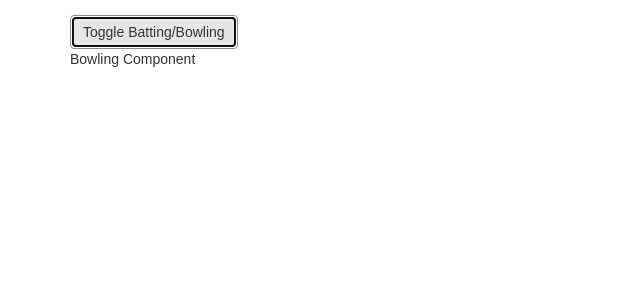
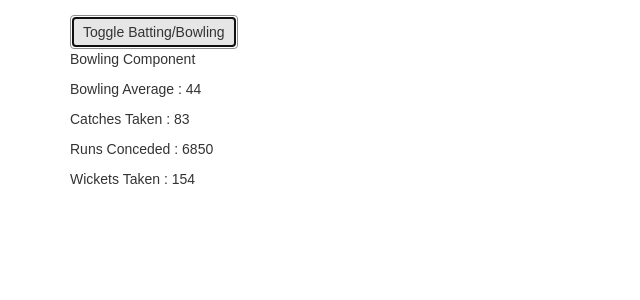
Before and after one commit to divyanshu-rawat/d3-data-viz, a React (Create React App) app: page / in a window 1280 px wide. Both pictures are taken after a click on the button "Toggle Batting/Bowling". Shown: the top 300 px of the page, without its empty margins (0-640 px from the left). Built offline with nearby package versions, Linux system fonts and the light colour scheme; the HTML template or start-up script is replaced by a standard one.

Commit message:
bowling calculation component done

```diff
--- a/src/Components/batting_data_component.js
+++ b/src/Components/batting_data_component.js
@@ -2,7 +2,7 @@
 
 import React from 'react';
 import ReactDOM from 'react-dom';
-import Calculate from './data_calculations';
+import BatCalculate from './bat_data_calculations';
 
 class Batting extends React.Component{
 
@@ -35,7 +35,7 @@ class Batting extends React.Component{
 		return(
 			<div>
 				<h3>Batting Component</h3>
-				 { (this.state.data) ? <Calculate data = {this.state.data}/> : null}
+				 { (this.state.data) ? <BatCalculate data = {this.state.data}/> : null}
 			</div>
 		)
 	}
--- /dev/null
+++ b/src/Components/bowling_data_calculations.js
@@ -0,0 +1,59 @@
+
+// It is the ratio of runs conceded per wickets taken, meaning that the lower the bowling average is, the better the bowler is performing.
+
+import React from 'react';
+import ReactDOM from 'react-dom';
+
+class BowCalculate extends React.Component{
+
+	constructor(props){
+		super(props);
+
+		this.state = {}
+		this.calculate_data 	      = this.calculate_data.bind(this);
+	}
+
+
+	componentDidMount(){
+		this.calculate_data();
+	}
+
+	calculate_data(){
+
+		const {data} = this.props;
+		let wickets = 0, runs_conceded = 0, catches = 0, bowling_average = 0, innings_played = 0;
+
+		data.forEach((object) => {
+		    runs_conceded += parseInt(object.runs_conceded, 10);
+		    wickets       += parseInt(object.wickets, 10);
+		    catches       += parseInt(object.catches, 10);
+		});
+
+		bowling_average = (runs_conceded) / (wickets);
+		bowling_average = parseInt(bowling_average.toFixed(2));
+
+		this.setState({
+			   wickets: wickets,
+			   runs_conceded : runs_conceded,
+			   catches : catches,
+			   bowling_average : bowling_average,
+			})
+
+	}
+
+	render(){
+
+		return(
+			<div>
+			 	<p>Bowling Average : {this.state.bowling_average}</p>
+			 	<p>Catches Taken   : {this.state.catches}</p>
+			 	<p>Runs Conceded   : {this.state.runs_conceded}</p>
+			 	<p>Wickets Taken   : {this.state.wickets}</p>
+			</div>
+
+		)
+	}
+
+}
+
+export default BowCalculate;
--- a/src/Components/bowling_data_component.js
+++ b/src/Components/bowling_data_component.js
@@ -3,23 +3,40 @@
 
 import React from 'react';
 import ReactDOM from 'react-dom';
-import * as d3 from 'd3';
+import BowCalculate from './bowling_data_calculations';
 
 class Bowling extends React.Component{
 
 	constructor(props){
 		super(props);
+		this.state = {}
+
+		this.remove_irrelevant_parts = this.remove_irrelevant_parts.bind(this);
+	}
+
+	remove_irrelevant_parts(){
+
+		const {data} = this.props;
+		let Clean_Data = data.filter((object) => {
+
+  			 if(isNaN(object.wickets) && isNaN(object.runs_conceded)){
+  			 	return false;
+  			 }
+  			 return true;
+		});
+
+		this.setState({ data: Clean_Data })
 	}
 
 	componentDidMount(){
-		console.log('Bowling Data', this.props.data);
+		this.remove_irrelevant_parts();
 	}
 
 	render(){
-
 		return(
 			<div>
 				<p>Bowling Component</p>
+				{ (this.state.data) ? <BowCalculate data = {this.state.data}/> : null}
 			</div>
 		)
 	}
```
Also changed, not shown: src/Components/bat_data_calculations.js (renamed from src/Components/data_calculations.js, +12 -4 lines).
